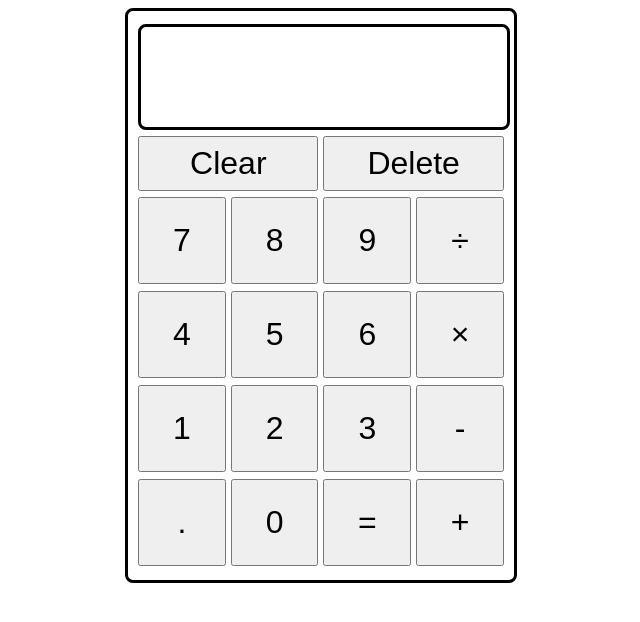
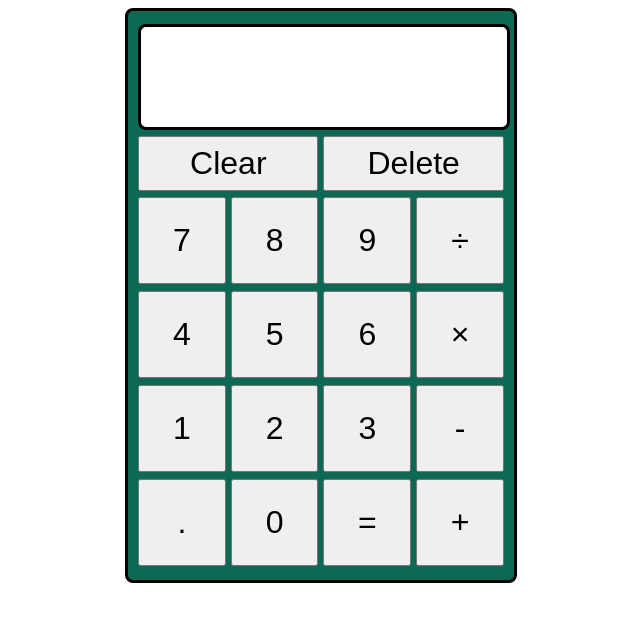
Before and after one commit to SanishPoudel/Calculator, a plain HTML site: page index.html in a window 1280 px wide. Shown: the whole page, without its empty margins (319-959 px from the left). Drawn offline with Linux system fonts and the light colour scheme.

Commit message:
changed some colors, modified the display field.

```diff
--- a/style.css
+++ b/style.css
@@ -21,6 +21,7 @@ body {
     position: absolute;
     flex-shrink: 2;
     border-radius: 8px;
+    background-color: rgb(13, 105, 84);
 }
 
 .display {
@@ -34,6 +35,7 @@ body {
     border: solid;
     border-color: black;
     border-radius: 8px;
+    background-color: white;
 }
 
 .disp1,
@@ -42,6 +44,19 @@ body {
     height: 100%;
     text-align: right;
     font-size: xx-large;
+}
+
+.symbol {
+    width: 10%;
+    height: 100%;
+    text-align: center;
+    font-size: xx-large;
+}
+
+.lowerdisplay {
+    display: flex;
+    width: 100%;
+    height: 100%;
 }
 
 .erase {
```
